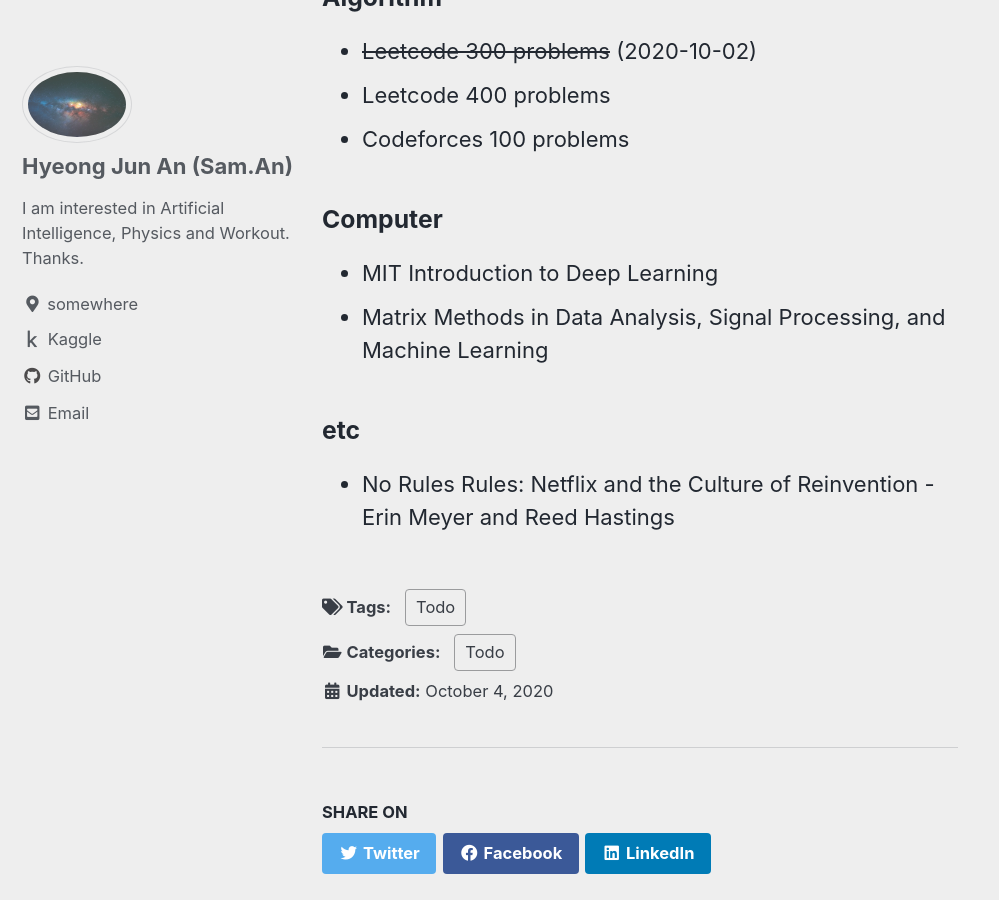
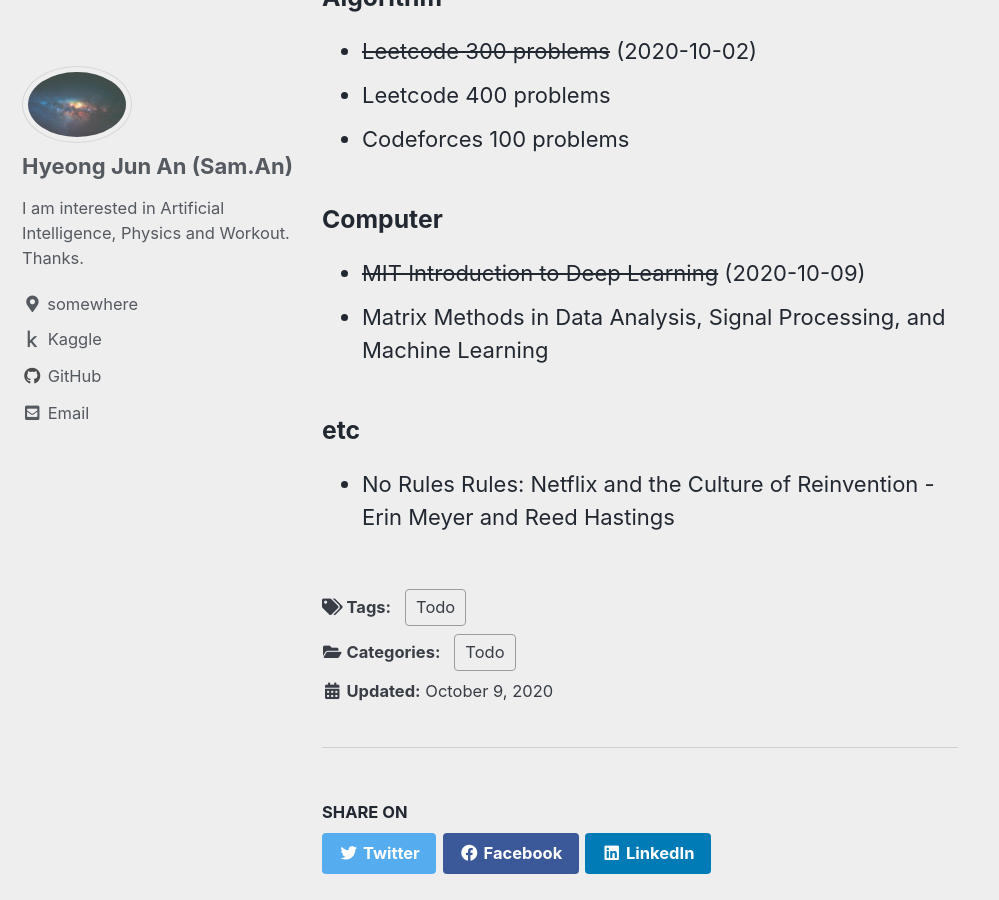
Before and after one commit to sammiee5311/sammiee5311.github.com, a Jekyll site: the page built from _posts/2020-08-29-To do.md, in a window 1280 px wide and 900 px high, scrolled down 835 px. Shown: the whole window, without its empty margins (0-999 px from the left). Built offline with Jekyll 4.4.1, drawn with Linux system fonts in a browser that asks for light colours; cached includes are drawn as plain includes.

Commit message:
Update 2020-08-29-To do.md

```diff
--- a/_posts/2020-08-29-To do.md
+++ b/_posts/2020-08-29-To do.md
@@ -7,7 +7,7 @@ categories:
 tags:
   - Todo
 
-last_modified_at: 2020-10-04
+last_modified_at: 2020-10-09
 
 ---
 
@@ -30,7 +30,7 @@ last_modified_at: 2020-10-04
 + Codeforces 100 problems
 
 ### Computer
-+ MIT Introduction to Deep Learning
++ ~~MIT Introduction to Deep Learning~~ (2020-10-09)
 + Matrix Methods in Data Analysis, Signal Processing, and Machine Learning
 
 ### etc
```
